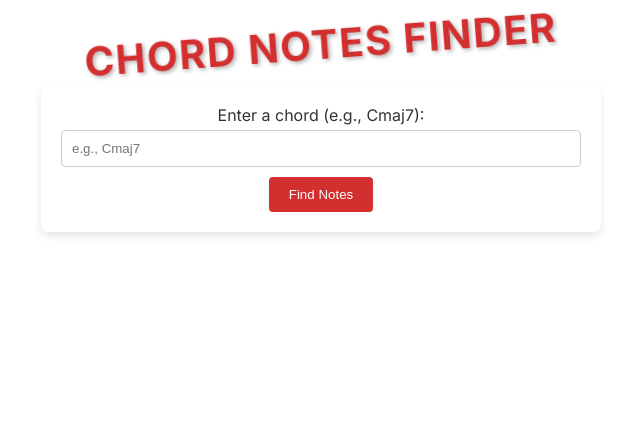
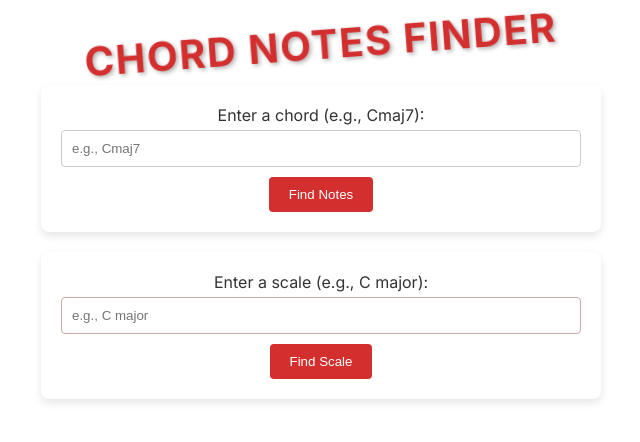
Before and after one commit to LongDefeat/music-app, a Next.js app: page / in a window 1280 px wide. Shown: the top 442 px of the page, without its empty margins (319-959 px from the left). Built offline with nearby package versions, Linux system fonts and the light colour scheme.

Commit message:
add scale search form and stlying for note display

```diff
--- a/src/app/page.tsx
+++ b/src/app/page.tsx
@@ -1,7 +1,7 @@
 "use client";
 
 import { useRef, useState } from "react";
-import { Chord } from "tonal";
+import { Chord, Scale } from "tonal";
 import errorStyles from "./styles/ErrorMessage.module.css";
 import styles from "./styles/Home.module.css";
 
@@ -11,6 +11,12 @@ export default function Home() {
   const [chordName, setChordName] = useState<string>("");
   const [chordType, setChordType] = useState<string>("");
   const [error, setError] = useState<string>("");
+
+  const [scaleName, setScaleName] = useState<string[]>([]);
+  const [scaleNotes, setScaleNotes] = useState<string[]>([]);
+  const [scaleAliases, setScaleAliases] = useState<string[]>([]);
+
+  const scaleInputRef = useRef<HTMLInputElement | null>(null);
 
   function handleSubmit(e: React.FormEvent<HTMLFormElement>) {
     e.preventDefault();
@@ -32,6 +38,33 @@ export default function Home() {
       setNotes(chord.notes);
       setChordType(chord.type);
       setChordName(chord.name);
+      setError("");
+    }
+
+    const form = e.target as HTMLFormElement;
+    form.reset();
+  }
+
+  function handleSubmitForScale(e: React.FormEvent<HTMLFormElement>) {
+    e.preventDefault();
+
+    let value = scaleInputRef.current?.value.trim();
+    if (!value) {
+      setError("Please enter a valid scale.");
+      return;
+    }
+
+    const scale = Scale.get(value);
+
+    if (scale.empty) {
+      setError(`'${value}' is an invalid scale. Please try again.`);
+      setScaleNotes([]);
+      setScaleName("");
+      setScaleAliases([]);
+    } else {
+      setScaleNotes(scale.notes);
+      setScaleName(scale.name);
+      setScaleAliases(scale.aliases);
       setError("");
     }
 
@@ -65,9 +98,41 @@ export default function Home() {
             <p>
               Chord Type: <strong>{chordType.toUpperCase()}</strong>
             </p>
-            <ul className={styles.ulNoBullets}>
-              {notes.map((note) => (
-                <li key={note}>{note}</li>
+            <ul className={styles.notesList}>
+              {notes.map((note, index) => (
+                <li key={index}>{note}</li>
+              ))}
+            </ul>
+          </>
+        )}
+      </div>
+
+      <form className={styles.scaleForm} onSubmit={handleSubmitForScale}>
+        <label htmlFor="scale-input">Enter a scale (e.g., C major):</label>
+        <input
+          type="text"
+          ref={scaleInputRef}
+          id="scale-input"
+          placeholder="e.g., C major"
+          required
+        />
+        <button type="submit">Find Scale</button>
+      </form>
+
+      <div id={styles.displayScale}>
+        {scaleNotes.length > 0 && (
+          <>
+            <p>
+              Scale: <strong>{scaleName.toUpperCase()}</strong>
+            </p>
+            {scaleAliases.length > 0 && (
+              <p>
+                Aliases: <strong>{scaleAliases.join(", ")}</strong>
+              </p>
+            )}
+            <ul className={styles.notesList}>
+              {scaleNotes.map((note, index) => (
+                <li key={index}>{note}</li>
               ))}
             </ul>
           </>
--- a/src/app/styles/Home.module.css
+++ b/src/app/styles/Home.module.css
@@ -6,7 +6,6 @@
   padding: 20px;
   text-align: center;
 }
-
 .pageTitle {
   font-size: 2.5rem;
   color: #d32f2f;
@@ -54,10 +53,57 @@
   background-color: #b71c1c; /* Darker shade of red */
 }
 
+.scaleForm {
+  background-color: #fff;
+  padding: 20px;
+  border-radius: 8px;
+  box-shadow: 0 4px 8px rgba(0, 0, 0, 0.1);
+  margin-bottom: 20px;
+}
+
+.scaleForm label {
+  display: block;
+  margin-bottom: 5px;
+  color: #333;
+}
+
+.scaleForm input {
+  width: 100%;
+  padding: 10px;
+  margin-bottom: 10px;
+  border: 1px solid #cba9a9;
+  border-radius: 4px;
+}
+
+.scaleForm button {
+  padding: 10px 20px;
+  background-color: #d32f2f; /* A shade of red */
+  color: white;
+  border: none;
+  border-radius: 4px;
+  cursor: pointer;
+  transition: background-color 0.3s ease;
+}
+
 .ulNoBullets {
   list-style: none;
   padding: 0;
   margin: 0;
+}
+
+.notesList {
+  list-style: none;
+  padding: 0;
+  display: flex; /* Use flexbox */
+  justify-content: center; /* Center items horizontally */
+  flex-wrap: wrap; /* Allow wrapping */
+  gap: 10px; /* Add some space between items */
+}
+
+.notesList li {
+  padding: 5px 10px;
+  background-color: #e09595; /* Light background for each note */
+  border-radius: 5px; /* Rounded corners */
 }
 
 /* Animations */
```
